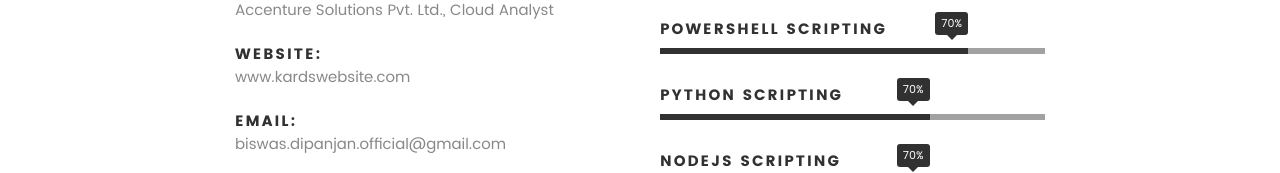
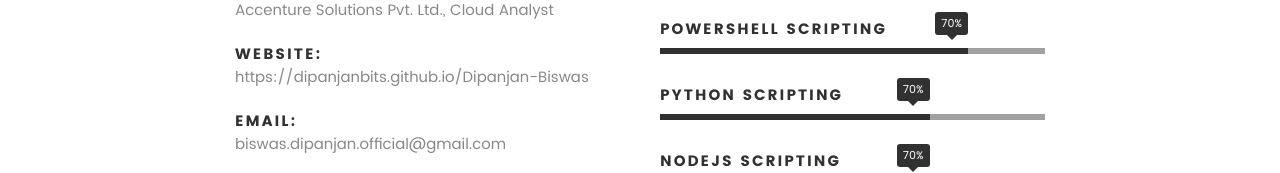
Before and after one commit to dipanjanbits/Dipanjan-Biswas, a plain HTML site: page index.html in a window 1280 px wide. Shown: the part 1781-1954 px from the top of the page. Drawn offline with Linux system fonts and the light colour scheme; files whose address does not match are found by name.

Commit message:
website update

```diff
--- a/index.html
+++ b/index.html
@@ -141,7 +141,7 @@
    				</li>
    				<li>
    					<strong>Website:</strong>
-   					<span>www.kardswebsite.com</span>
+   					<span>https://dipanjanbits.github.io/Dipanjan-Biswas</span>
    				</li>
    				<li>
    					<strong>Email:</strong>
```
